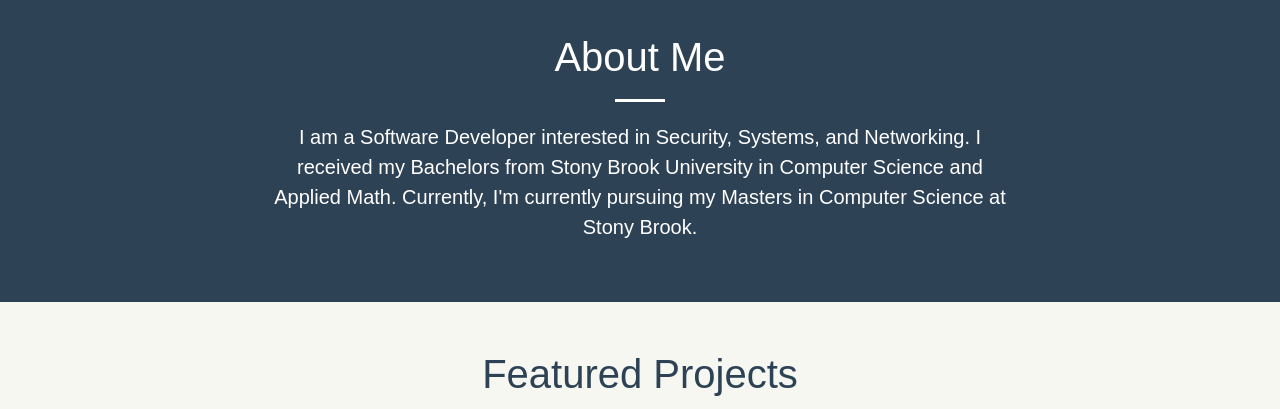
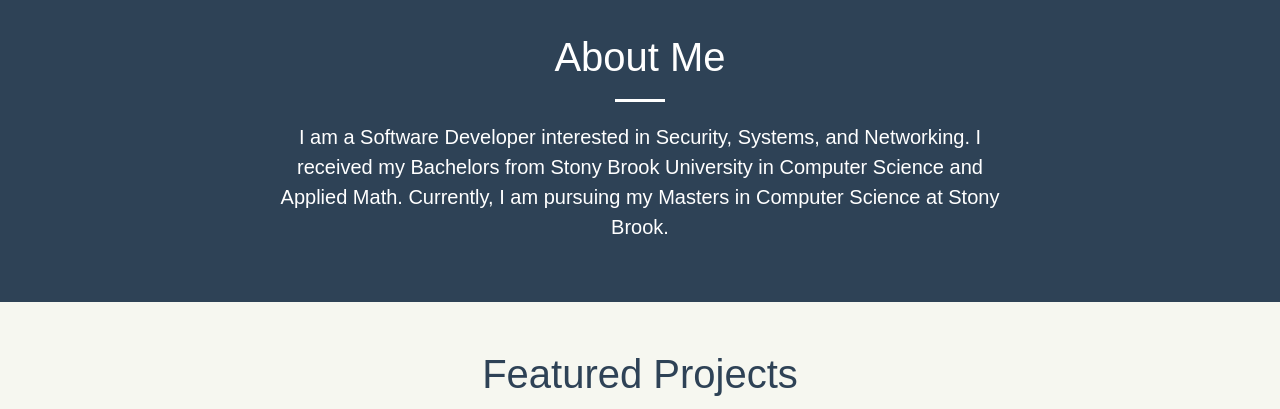
Before and after one commit to abapat/abapat.github.io, a website: page index.html in a window 1280 px wide. Shown: the part 820-1229 px from the top of the page. Drawn offline with nearby package versions, Linux system fonts and the light colour scheme.

Commit message:
updated website

```diff
--- a/index.html
+++ b/index.html
@@ -74,7 +74,7 @@
                 <div class="col-lg-8 col-lg-offset-2 text-center">
                     <h2 class="section-heading" style="font-size: 40px;">About Me</h2>
                     <hr class="light">
-                    <p>I am a Software Developer interested in Security, Systems, and Networking. I received my Bachelors from Stony Brook University in Computer Science and Applied Math. Currently, I'm currently pursuing my Masters in Computer Science at Stony Brook. </p>
+                    <p>I am a Software Developer interested in Security, Systems, and Networking. I received my Bachelors from Stony Brook University in Computer Science and Applied Math. Currently, I am pursuing my Masters in Computer Science at Stony Brook. </p>
                 </div>
             </div>
         </div>
```
